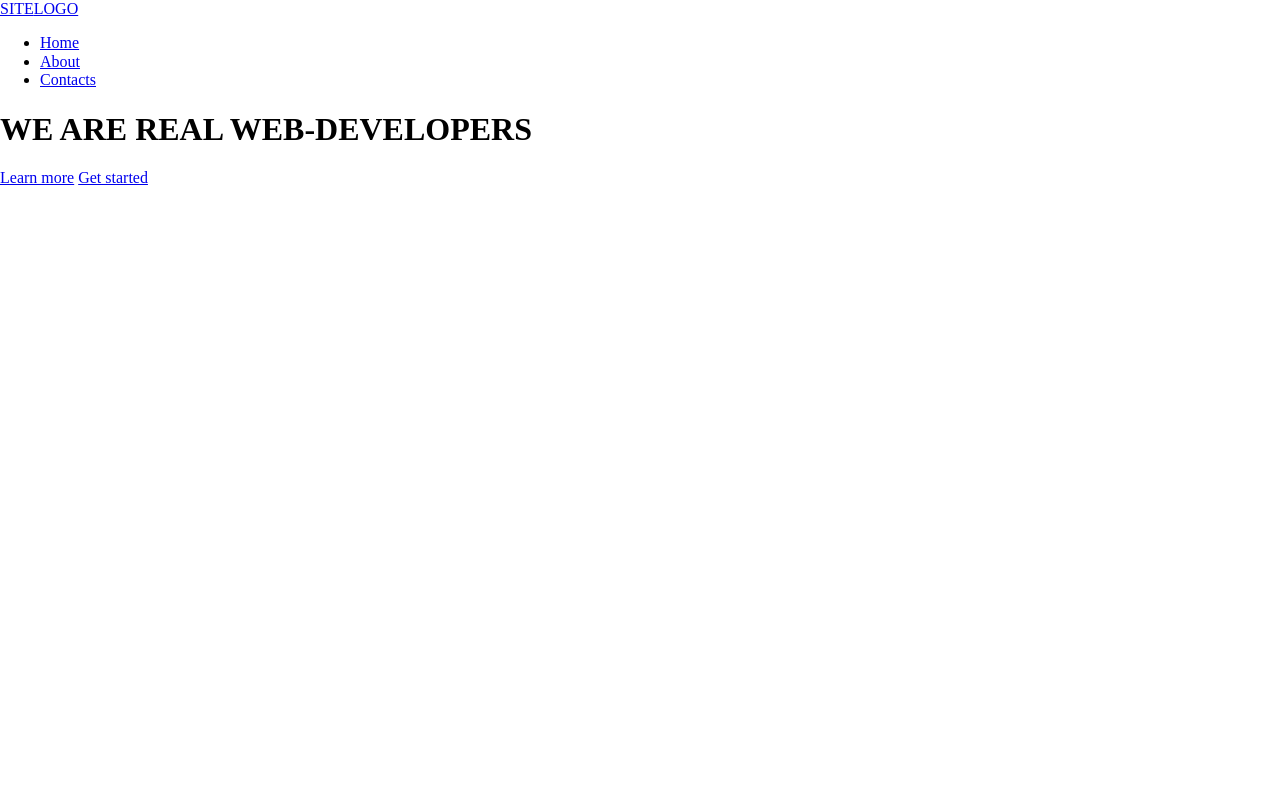
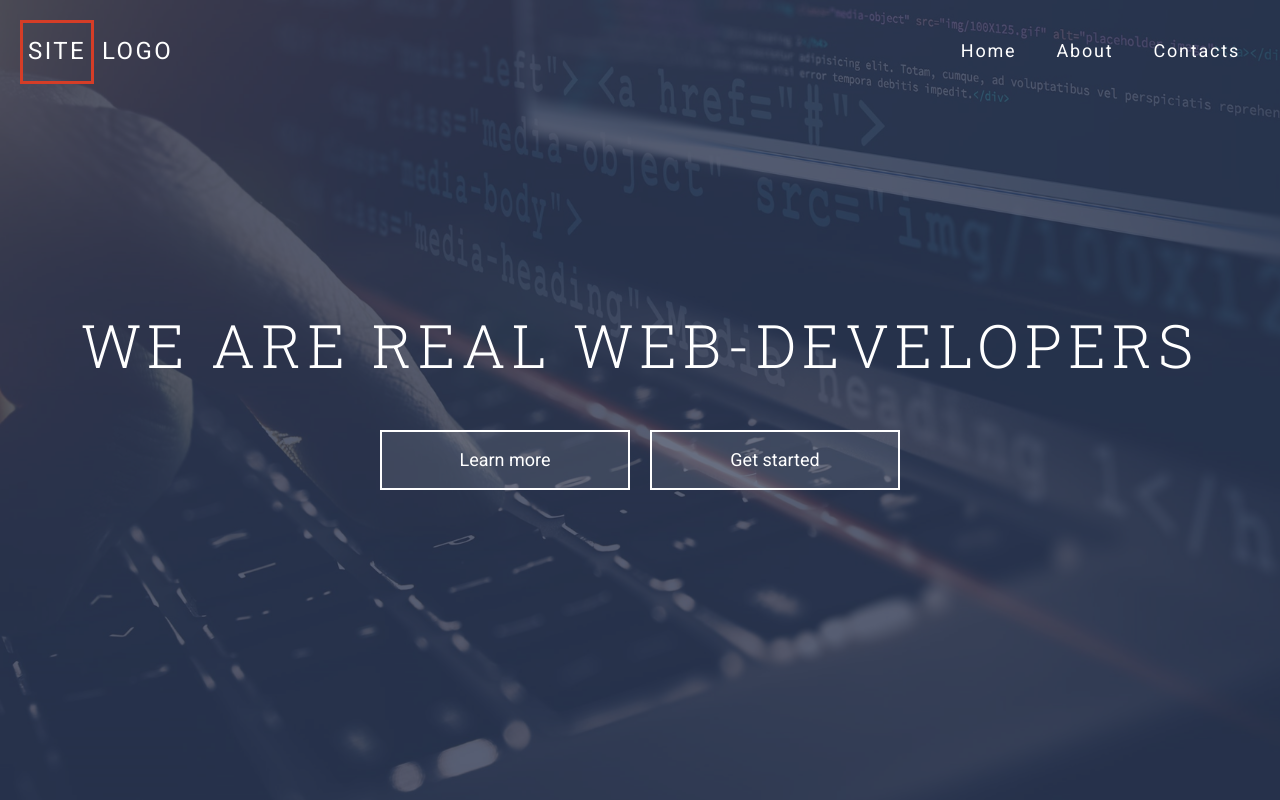
Before and after one commit to FomenkoAndrey/20210218______grid-template, a website: page index.html in a window 1280 px wide. Drawn offline with Linux system fonts and the light colour scheme.

Commit message:
черновое оформление блока header.

```diff
--- a/assets/css/style.css
+++ b/assets/css/style.css
@@ -350,3 +350,145 @@ template {
 
 
 /*после нормализатора мы пишем наш код.*/
+
+* {
+  box-sizing: border-box;
+}
+
+html {
+  font-size: 16px;
+  font-family: "Roboto", sans-serif;
+  overflow-y: scroll;
+}
+
+h1 {
+  font-family: "Roboto Slab", serif;
+  font-weight: 300;
+  text-align: center;
+  letter-spacing: 0.1em;
+  font-size: 3.75rem;
+}
+
+a {
+  color: #ffffff;
+  text-decoration: none;
+}
+
+.btn {
+  min-width: 250px;
+  height: 60px;
+  border: 2px solid #ffffff;
+  background-color: rgba(255, 255, 255, 0.1);
+  display: block;
+  font-size: 1.125rem;
+  text-align: center;
+  padding: 18px 20px;
+}
+
+.header {
+  min-height: 100vh;
+  background-color: #2d3651;
+  color: #ffffff;
+  background-image: url(../img/img-header.png);
+  background-position: 50% 50%;
+  background-size: cover;
+  background-repeat: no-repeat;
+  position: relative;
+  padding: 100px 0;
+  display: grid;
+  align-content: center;
+}
+
+.header-overlay {
+  background-color: #2d3651;
+  position: absolute;
+  top: 0;
+  right: 0;
+  bottom: 0;
+  left: 0;
+  opacity: 0.8;
+}
+
+.header-menu {
+  position: absolute;
+  z-index: 1;
+  top: 0;
+  left: 0;
+  right: 0;
+}
+
+.header-menu__container,
+.header-content__container {
+  padding-left: 20px;
+  padding-right: 20px;
+  max-width: 1340px;
+  margin: auto;
+}
+
+.header-menu__container {
+  display: grid;
+  grid-template-columns: auto 1fr;
+  align-items: center;
+}
+
+.header-logo {
+  font-size: 1.5rem;
+  letter-spacing: 0.1em;
+  margin-top: 20px;
+  margin-bottom: 20px;
+}
+
+.header-logo__link {
+  padding: 20px 20px 20px 0;
+}
+
+.header-logo__accent {
+  display: inline-block;
+  border: 3px solid #d53d27;
+  padding: 15px 5px 15px 5px;
+  margin-right: 8px;
+}
+
+.header-navbar__btn {
+  display: none;
+}
+
+.header-navbar__list {
+  display: grid;
+  justify-content: end;
+  list-style: none;
+  margin: 0;
+  padding: 0;
+  grid-template-columns: repeat(auto-fit, minmax(50px, max-content));
+}
+
+.header-navbar__item {
+  margin-left: 10px;
+  margin-right: 10px;
+}
+
+.header-navbar__link {
+  display: block;
+  padding: 20px 10px;
+  font-size: 1.125rem;
+  letter-spacing: 0.1em;
+}
+
+.header-content {
+  position: relative;
+}
+
+.header-content__container {}
+
+.header-content__title {
+  margin: 0 0 51px 0;
+}
+
+.header-content__actions {
+  display: flex;
+  justify-content: center;
+}
+
+.header-content__actions .btn:first-of-type {
+  margin-right: 20px;
+}
--- a/gulpfile.js
+++ b/gulpfile.js
@@ -77,7 +77,7 @@ function watchFiles() {
   watch(path.scssFiles, series(scss));
   watch(path.htmlFiles, sync);
   watch(path.jsFiles, sync);
-  // watch(path.cssFiles, sync);
+  watch(path.cssFiles, sync);
 }
 
 task('comb', series(comb));
```
